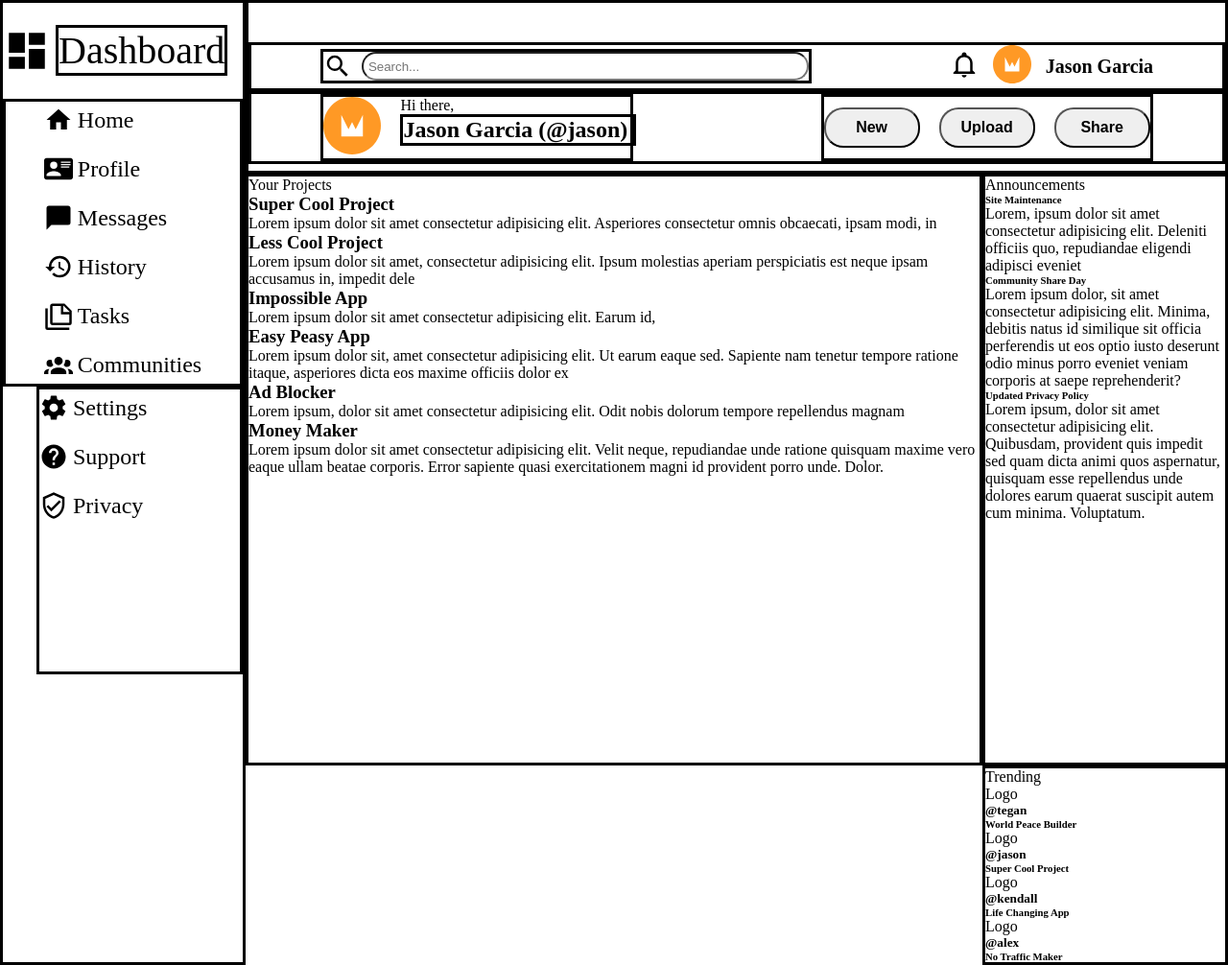
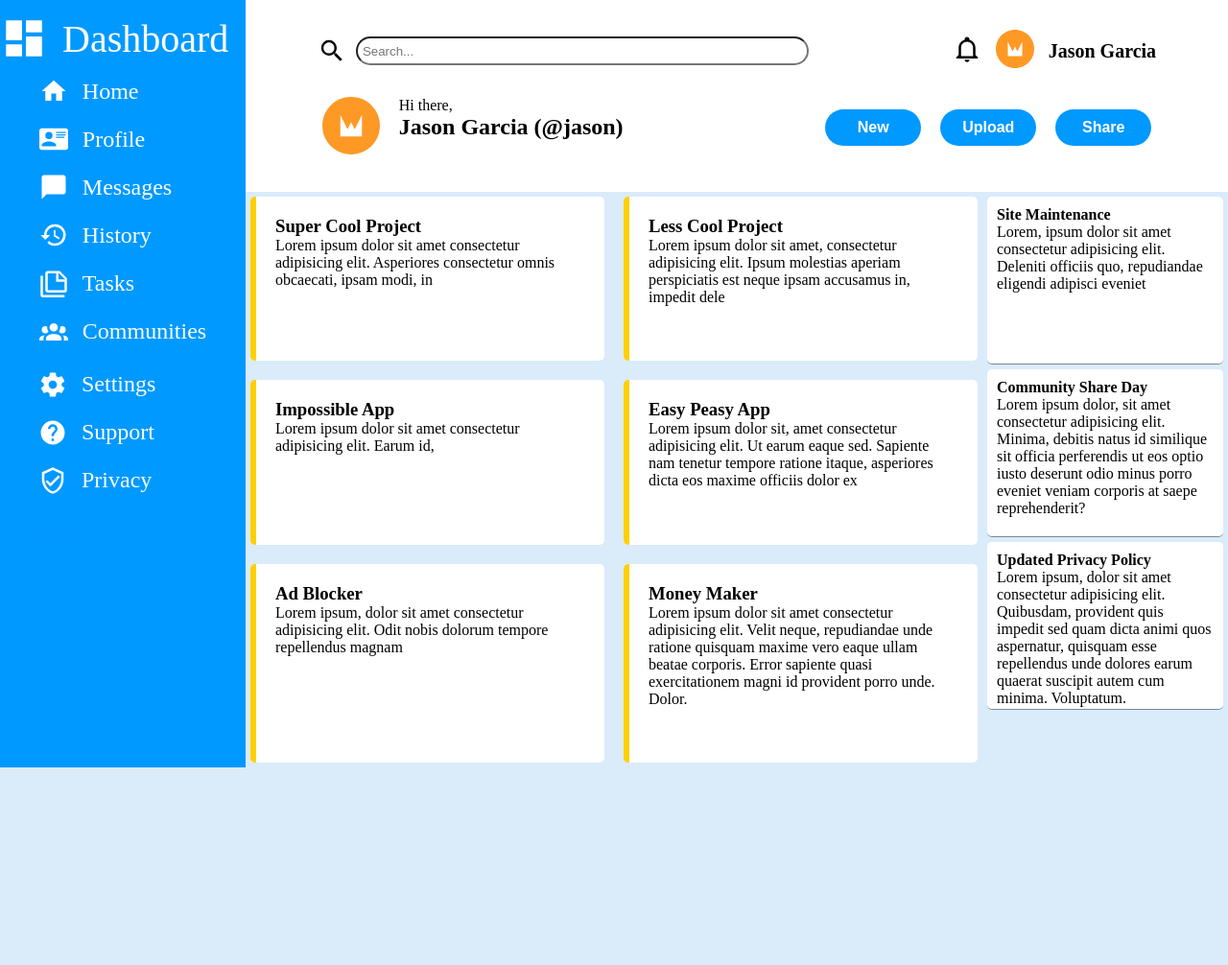
Before and after one commit to JasonG7354/Dashboard, a plain HTML site: page index.html in a window 1280 px wide. Shown: the whole page at 96% size. After the commit the page ends 800 px from the top, so only its background shows below. Drawn offline with Linux system fonts and the light colour scheme.

Commit message:
Completed the Admin Dashboard I was having issues with grid height. Then I realized I havent set the body height to 100vh. Did that and it fixed height issues. SInce this is a one page fit all, I needed that 100vh for the body. Added the colors, borders to the page for the final touch. It is not repsonive but maybe in the future project I will come back and fix that.

```diff
--- a/index.html
+++ b/index.html
@@ -53,17 +53,20 @@
                 <img class= "menu-image" src="./logos/shield-check-outline.svg" alt="An svg logo of a checkmark in a sheild">
                 <li>Privacy</li>
             </div>
+                <div class="secret">
+                <li>jjjjjjjCommunities</li>
+            </div>
         </ul>
 
     </nav>
     <div class="header">
         <div class="header-wrap">
         <div class="header-search">
-            <img class= "menu-image" src="./logos/magnify.svg" alt="An svg logo of a magnifying glass.">
+            <img class= "search-image" src="./logos/magnify.svg" alt="An svg logo of a magnifying glass.">
             <input class="search-box" type="text" placeholder="Search...">
         </div>
         <ul class="header-buttons">
-            <li><img class= "menu-image" src="./logos/bell-outline.svg" alt="An svg logo of a nonification bell."></li>
+            <li><img class= "search-image" src="./logos/bell-outline.svg" alt="An svg logo of a nonification bell."></li>
             <li><img class= "profile-image" src="./logos/wicket-icon-svgrepo-com.svg" alt="An svg of my profile picutre."></li>
             <li>Jason Garcia</li>
         </ul>
@@ -86,7 +89,6 @@
         </div>
     </div>
     <div class="projects">
-        <p>Your Projects</p>
         <div>
             <h3>Super Cool Project</h3>
             <p>Lorem ipsum dolor sit amet consectetur adipisicing elit. Asperiores consectetur omnis obcaecati, ipsam modi, in</p>
@@ -113,41 +115,17 @@
         </div>
     </div>
     <div class="announcements">
-        <p>Announcements</p>
-        <div>
-            <h6>Site Maintenance</h6>
+        <div class="announcements-box1">
+            <h4>Site Maintenance</h4>
             <p>Lorem, ipsum dolor sit amet consectetur adipisicing elit. Deleniti officiis quo, repudiandae eligendi adipisci eveniet </p>
         </div>
-        <div>
-            <h6>Community Share Day</h6>
+        <div  class="announcements-box1">
+            <h4>Community Share Day</h4>
             <p>Lorem ipsum dolor, sit amet consectetur adipisicing elit. Minima, debitis natus id similique sit officia perferendis ut eos optio iusto deserunt odio minus porro eveniet veniam corporis at saepe reprehenderit?</p>
         </div>
-        <div>
-            <h6>Updated Privacy Policy</h6>
+        <div  class="announcements-box1 announcements-box2">
+            <h4>Updated Privacy Policy</h4>
             <p>Lorem ipsum, dolor sit amet consectetur adipisicing elit. Quibusdam, provident quis impedit sed quam dicta animi quos aspernatur, quisquam esse repellendus unde dolores earum quaerat suscipit autem cum minima. Voluptatum.</p>
-        </div>
-    </div>
-    <div class="trending">
-        <p>Trending</p>
-        <div>
-            <div>Logo</div>
-            <h5>@tegan</h5>
-            <h6>World Peace Builder</h6>
-        </div>
-        <div>
-            <div>Logo</div>
-            <h5>@jason</h5>
-            <h6>Super Cool Project</h6>
-        </div>
-        <div>
-            <div>Logo</div>
-            <h5>@kendall</h5>
-            <h6>Life Changing App</h6>
-        </div>
-        <div>
-            <div>Logo</div>
-            <h5>@alex</h5>
-            <h6>No Traffic Maker</h6>
         </div>
     </div>
     </div>
--- a/styles.css
+++ b/styles.css
@@ -3,44 +3,58 @@
     padding: 0;
 }
 
+body{
+    background-color: rgb(218, 235, 250);
+}
+
 .container{
     display: grid;
     grid-template-columns: 1fr 3fr 1fr;
-    grid-template-rows: 18% 3fr 1fr;
+    grid-template-rows: 1fr 3fr;
+    height: 100vh;
 
 }
 
 .dashboard{
     grid-row-start: 1;
     grid-row-end: -1;
-    border: solid;
     display: grid;
     grid-template-rows: 10% repeat(3, 1fr);
     font-size: 1.5rem;
+    background-color: rgb(0, 153, 255);
+    color: white;
 
 
 }
 
 .dashboard-wrap{
     display: flex;
-    gap: 5px;
+    gap: 15px;
     align-items: center;
+
 }
 
 .dashboard-image{
     width: 50px;
     height: 50px;
+    color: white;
+    filter: invert(100%) sepia(5%) saturate(529%) hue-rotate(102deg) brightness(117%) contrast(100%);
 
 }
 
 .menu-image{
     width: 30px;
     height: 30px;
+    filter: invert(100%) sepia(5%) saturate(529%) hue-rotate(102deg) brightness(117%) contrast(100%);
+}
+
+.search-image{
+    width: 30px;
+    height: 30px;
 }
 
 
 .dashboard-title{
-    border: solid;
     grid-row-start: 1;
     grid-row-end: 2;
     align-self: center;
@@ -52,10 +66,9 @@
     grid-row-start:2;
     grid-row-end: 3;
     display: grid;
-    border: solid;
     list-style: none;
     grid-template-rows: repeat(6, 1fr);
-    gap: 12px;
+    gap: 20px;
     justify-content: center;
 
 
@@ -64,10 +77,10 @@
 .dashboard-submenu{
     display: grid;
     list-style: none;
-    border-style: solid;
     grid-template-rows: repeat(6, 1fr);
-    gap: 12px;
-    margin-left: 14%;
+    gap: 20px;
+    margin-top: 10%;
+   justify-content: center;
 
 
 
@@ -76,23 +89,24 @@
 
 
 .header{
-    border: solid;
     grid-column-start: 2;
     grid-column-end: -1;
+    background-color: white;
+    box-shadow: box-shadow: 0 0 6px 3px lightgray;
 }
 
 .header-wrap{
     display: flex;
     justify-content: space-around;
     align-items: center;
-    border: solid;
-    margin-top: 4%;
+    background-color: white;
+    margin-top: 3%;
 }
 
 .header-two-intro{
     display: flex;
     gap: 20px;
-    border: solid;
+
 }
 
 .header-image{
@@ -112,28 +126,26 @@
 .header-search{
     display: flex;
     width: 50%;
-    border: solid;
     gap: 10px;
+
 }
 
 .header-par{
     font-size: 1.5rem;
     font-weight: bold;
-    border: solid;
     width: 100%;
 }
 
 .header-two{
     display: flex;
     justify-content:space-around;
-    border: solid;
+    margin-top: 2.5%;
 }
 
 .subheader{
     display: flex;
     list-style-type: none;
     gap: 20px;
-    border: solid;
     align-items: center;
     margin-left: 5%;
 
@@ -145,6 +157,9 @@
     width: 100px;
     font-size: medium;
     font-weight: bold;
+    background-color: rgb(0, 153, 255);
+    color: white;
+    border-style: none;
 
 }
 
@@ -166,7 +181,18 @@
     grid-column-end: 3;
     grid-row-start: 2;
     grid-row-end: 3;
-    border: solid;
+    display: grid;
+    grid-template-columns: repeat(2, 1fr);
+    gap: 10px;
+    background-color: rgb(218, 235, 250);
+}
+
+.projects div{
+    border-left: 6px solid rgb(255, 208, 0);
+    padding: 20px;
+    margin: 5px;
+    background-color: white;
+    border-radius: 5px;
 }
 
 .trending{
@@ -178,5 +204,31 @@
 }
 
 .announcements{
-    border: solid;
+    display: grid;
+    grid-template-columns: 1fr;
+    grid-template-rows: repeat(3, 175px);
+    padding: 5px;
+    gap: 5px;
+
 }
+
+.announcements-box1{
+    border-bottom: 1px lightslategray solid;
+    background-color: white;
+    padding: 10px;
+    border-radius: 5px;
+}
+
+.announcements-box2{
+    background-color: white;
+    padding: 10px;
+    overflow: hidden;
+    border-radius: 5px;
+}
+
+.secret{
+    display: flex;
+    gap: 5px;
+    align-items: center;
+    color: rgb(0, 153, 255);;
+}
```
